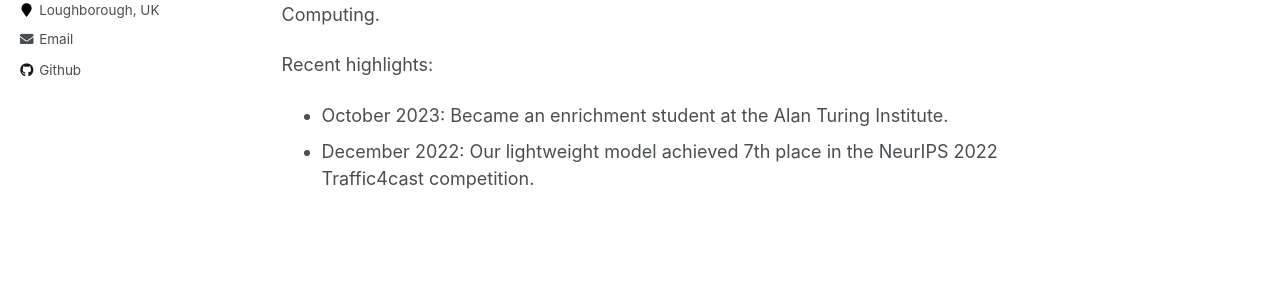
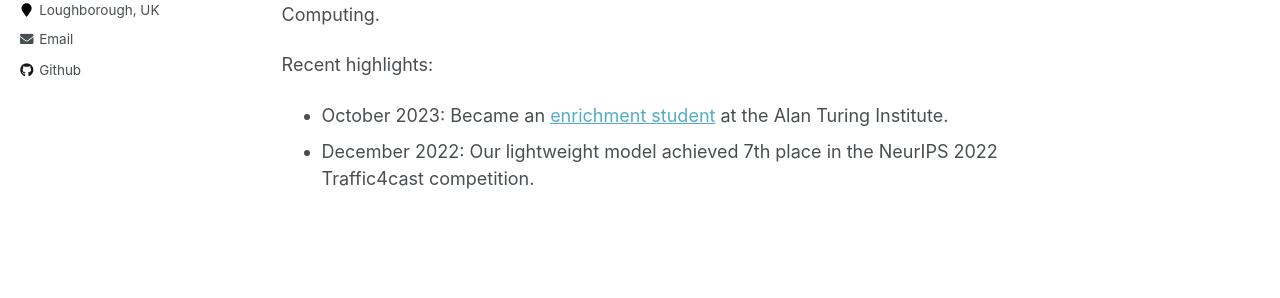
Before and after one commit to Ye-We1/Ye-We1.github.io, a Jekyll site: the page built from _pages/about.md, in a window 1280 px wide. Shown: the part 395-693 px from the top of the page. Built offline with Jekyll 4.4.1, drawn with Linux system fonts in a browser that asks for light colours; part of the change alters nothing that is shown.

```diff
--- a/_pages/about.md
+++ b/_pages/about.md
@@ -16,5 +16,5 @@ I earned my Bachelor's degree in Electrical and Computer Engineering from Shangh
 
 Recent highlights:
 
-- October 2023: Became an enrichment student at the Alan Turing Institute.
+- October 2023: Became an [enrichment student](https://www.turing.ac.uk/people/enrichment-students/ye-wei) at the Alan Turing Institute.
 - December 2022: Our lightweight model achieved 7th place in the NeurIPS 2022 Traffic4cast competition.
```
